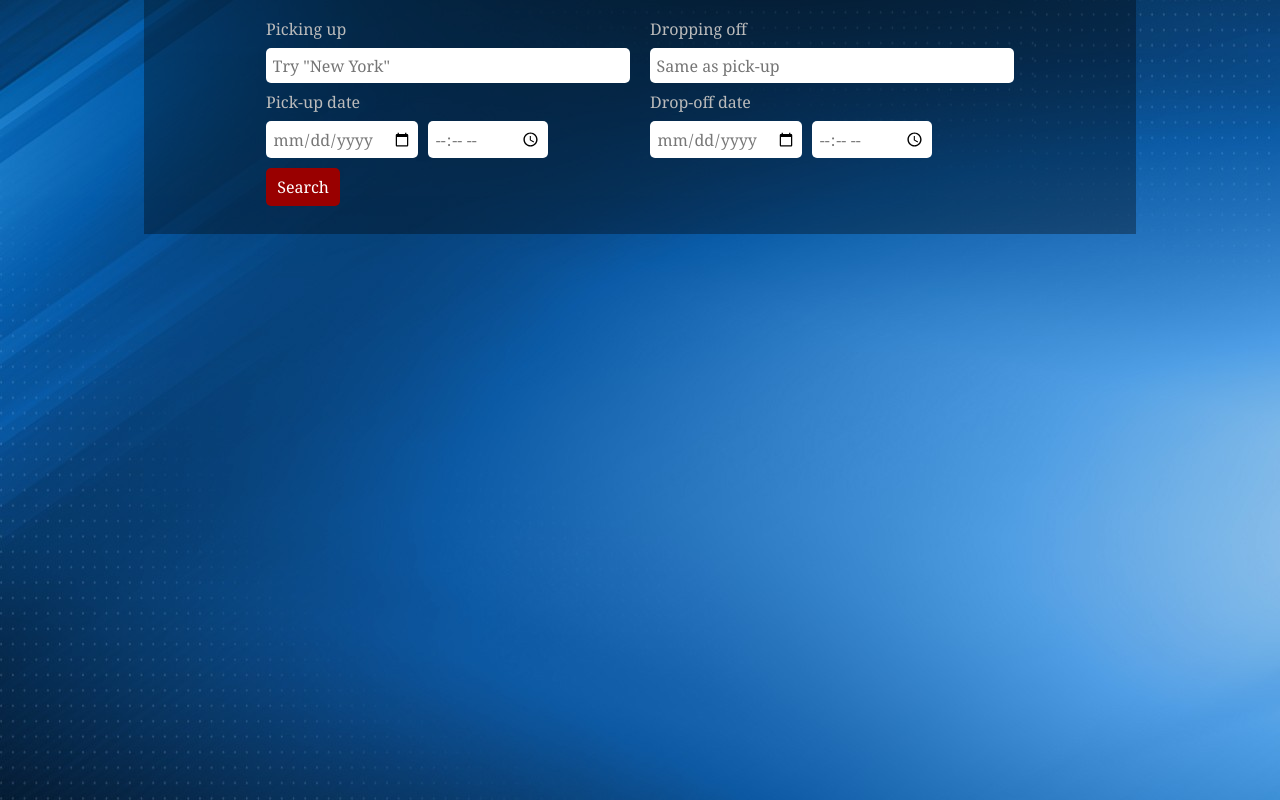
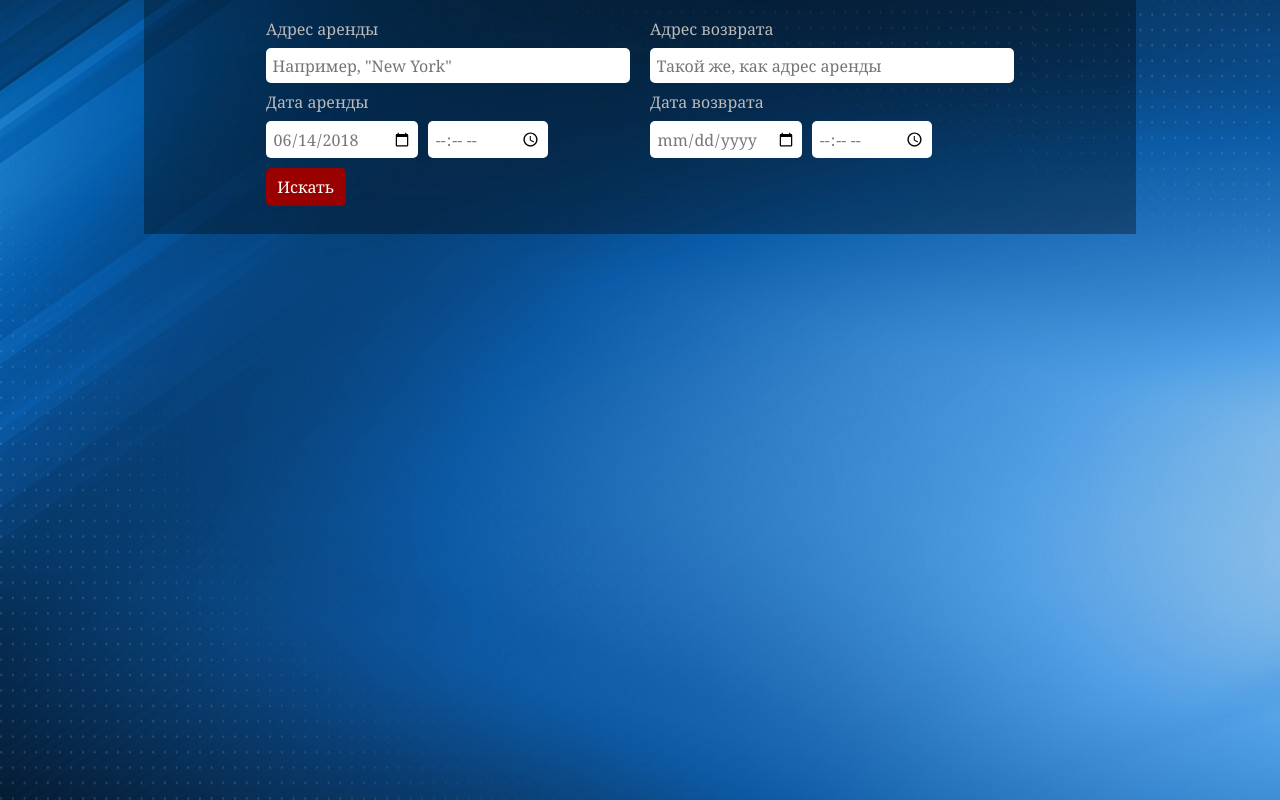
Before and after one commit to term96/rental-site, an Angular app: page / in a window 1280 px wide. Built offline with nearby package versions, Linux system fonts and the light colour scheme.

Commit message:
Добавлена валидация формы (без дат)

```diff
--- a/src/app/app.module.ts
+++ b/src/app/app.module.ts
@@ -1,5 +1,6 @@
 import { BrowserModule } from '@angular/platform-browser';
 import { CommonModule } from '@angular/common';
+import { FormsModule, ReactiveFormsModule } from '@angular/forms';
 import { HttpClientModule } from '@angular/common/http';
 import { NgModule } from '@angular/core';
 
@@ -17,7 +18,9 @@ import { SearchFormComponent } from './search-form/search-form.component';
   imports: [
     BrowserModule,
     CommonModule,
-    HttpClientModule
+    FormsModule,
+    HttpClientModule,
+    ReactiveFormsModule
   ],
   providers: [HttpService],
   bootstrap: [AppComponent]
--- a/src/app/rental-page/rental-page.component.html
+++ b/src/app/rental-page/rental-page.component.html
@@ -1,5 +1,5 @@
 <div class="root">
-  <app-search-form (result)="onSearchResult($event)"></app-search-form>
+  <app-search-form (searchFinished)="onSearchFinished($event)"></app-search-form>
   <div class="search-result" [ngSwitch]="searchSucceed">
     <span *ngSwitchCase="true">Поиск прошёл успешно</span>
     <span *ngSwitchCase="false">Ошибка при поиске</span>
--- a/src/app/rental-page/rental-page.component.ts
+++ b/src/app/rental-page/rental-page.component.ts
@@ -8,7 +8,7 @@ import { Component } from '@angular/core';
 export class RentalPageComponent {
   searchSucceed?: boolean;
 
-  onSearchResult(searchSucceed: boolean): void {
+  onSearchFinished(searchSucceed: boolean): void {
     this.searchSucceed = searchSucceed;
   }
 }
--- a/src/app/search-form/search-form.component.css
+++ b/src/app/search-form/search-form.component.css
@@ -13,6 +13,10 @@ label {
 span {
   display: block;
   margin: 0.5em 0;
+}
+
+span.error {
+  color: #c00;
 }
 
 input {
--- a/src/app/search-form/search-form.component.html
+++ b/src/app/search-form/search-form.component.html
@@ -1,25 +1,28 @@
-<form>
+<form [formGroup]="searchForm" (ngSubmit)="onSubmit()" novalidate>
   <div class="addresses">
     <label>
-      <span>Picking up</span>
-      <input placeholder='Try "New York"' required />
+      <span>Адрес аренды</span>
+      <input placeholder='Например, "New York"' formControlName="pickUpAddress" />
+      <span *ngIf="pickUpAddress.dirty && pickUpAddress.errors && pickUpAddress.errors.required" class="error">Это поле обязательное</span>
+      <span *ngIf="pickUpAddress.dirty && pickUpAddress.errors && pickUpAddress.errors.minlength" class="error">Адрес должен быть не меньше {{ minAddressLength }} символов</span>
     </label>
     <label>
-      <span>Dropping off</span>
-      <input placeholder='Same as pick-up' required />
+      <span>Адрес возврата</span>
+      <input placeholder='Такой же, как адрес аренды' formControlName="dropOffAddress" />
+      <span *ngIf="dropOffAddress.dirty && dropOffAddress.invalid" class="error">Адрес должен быть не меньше {{ minAddressLength }} символов</span>
     </label>
   </div>
   <div class="dates">
     <label>
-      <span>Pick-up date</span>
-      <input type="date" />
+      <span>Дата аренды</span>
+      <input type="date" value="{{ '2018-06-14' }}"/>
       <input type="time" />
     </label>
     <label>
-      <span>Drop-off date</span>
+      <span>Дата возврата</span>
       <input type="date" />
       <input type="time" />
     </label>
   </div>
-  <input class="submit" type="submit" value="Search" (click)="onSubmit($event)" />
+  <input class="submit" type="submit" value="Искать" />
 </form>
--- a/src/app/search-form/search-form.component.ts
+++ b/src/app/search-form/search-form.component.ts
@@ -1,4 +1,5 @@
-import { Component, Output, EventEmitter } from '@angular/core';
+import { Component, Output, EventEmitter, OnInit } from '@angular/core';
+import { FormGroup, FormControl, Validators, FormBuilder } from '@angular/forms';
 
 import { HttpService } from '../services/http.service';
 
@@ -7,19 +8,47 @@ import { HttpService } from '../services/http.service';
   templateUrl: './search-form.component.html',
   styleUrls: ['./search-form.component.css']
 })
-export class SearchFormComponent {
-  @Output() result: EventEmitter<boolean> = new EventEmitter<boolean>();
+export class SearchFormComponent implements OnInit {
+  @Output() searchFinished: EventEmitter<boolean> = new EventEmitter<boolean>();
+
+  private searchForm: FormGroup;
+  private readonly minAddressLength: number = 10;
 
   constructor(private httpService: HttpService) {}
 
-  onSubmit(event: Event) {
-    event.preventDefault();
-    this.httpService.searchCars({}).subscribe(
+  ngOnInit(): void {
+    this.searchForm = new FormGroup({
+      pickUpAddress: new FormControl(null, [Validators.required, Validators.minLength(this.minAddressLength)]),
+      dropOffAddress: new FormControl(null, Validators.minLength(this.minAddressLength))
+    })
+  }
+
+  private get pickUpAddress(): FormControl {
+    return this.searchForm.controls.pickUpAddress as FormControl;
+  }
+  private get dropOffAddress(): FormControl {
+    return this.searchForm.controls.dropOffAddress as FormControl;
+  }
+
+  private onSubmit() {
+    if (this.searchForm.invalid) {
+      this.showErrors();
+      return;
+    }
+
+    this.httpService.searchCars(JSON.stringify(this.searchForm.value)).subscribe(
       data => {
-        this.result.emit(true);
+        this.searchFinished.emit(true);
       },
       err => {
-        this.result.emit(false);
-      });
+        this.searchFinished.emit(false);
+      }
+    );
+  }
+
+  private showErrors() {
+    for (const control in this.searchForm.controls) {
+      this.searchForm.controls[control].markAsDirty();
+    }
   }
 }
```
